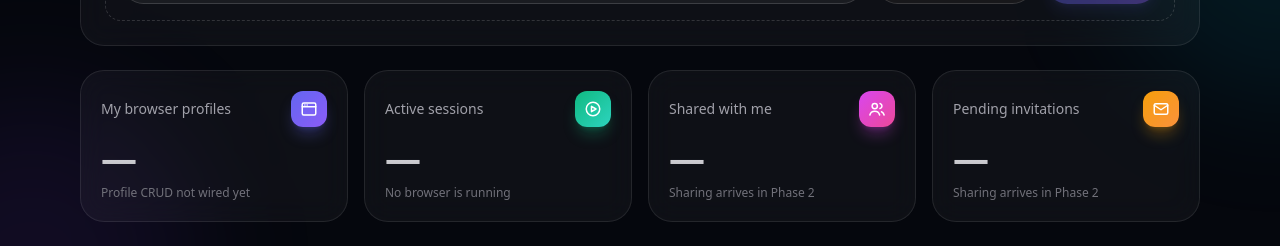
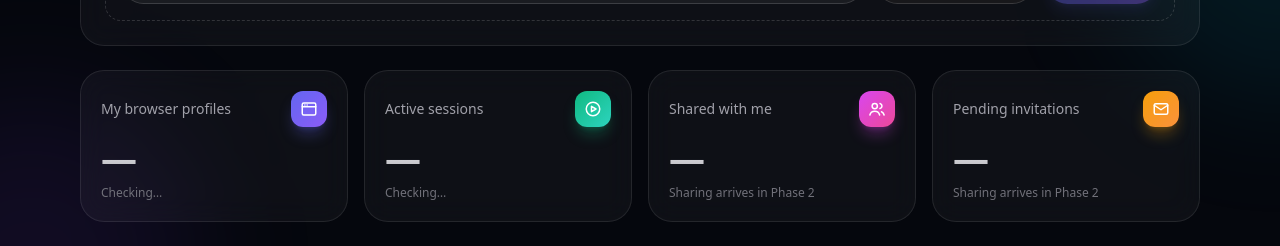
Before and after one commit to faisalali4770/secure-cloud-browser, a Next.js app: page /dashboard in a window 1280 px wide. Shown: the part 477-723 px from the top of the page. Built offline with nearby package versions, Linux system fonts and the light colour scheme; no server answers.

Commit message:
Phase 1 dashboard pack

```diff
--- a/src/app/dashboard/page.tsx
+++ b/src/app/dashboard/page.tsx
@@ -1,63 +1,10 @@
-import BrowserPanel from "@/components/BrowserPanel";
-// Dashboard (Phase 1) — redesigned shell: layout and honest empty states.
-// The "Your cloud browser" panel is live: it polls /api/browser/status and
-// starts/stops the browser via the orchestrator on the user's host. Profile
-// CRUD is Phase 1 remaining work (see README PHASE 1 STATUS).
-// Nothing on this page is fake data presented as real — the "—" values and
-// notes say exactly what is and is not wired.
+import DashboardLive from "@/components/DashboardLive";
 
-const cards = [
-  {
-    title: "My browser profiles",
-    value: "—",
-    note: "Profile CRUD not wired yet",
-    icon: (
-      <svg width="18" height="18" viewBox="0 0 24 24" fill="none" stroke="white" strokeWidth="2" strokeLinecap="round" strokeLinejoin="round" aria-hidden="true">
-        <rect x="3" y="4" width="18" height="16" rx="2" />
-        <path d="M3 9h18" />
-        <path d="M6.5 6.5h.01M9.5 6.5h.01" />
-      </svg>
-    ),
-    chip: "from-indigo-500 to-violet-500 shadow-indigo-500/30"
-  },
-  {
-    title: "Active sessions",
-    value: "—",
-    note: "No browser is running",
-    icon: (
-      <svg width="18" height="18" viewBox="0 0 24 24" fill="none" stroke="white" strokeWidth="2" strokeLinecap="round" strokeLinejoin="round" aria-hidden="true">
-        <circle cx="12" cy="12" r="9" />
-        <path d="M10 8.5v7l6-3.5z" />
-      </svg>
-    ),
-    chip: "from-emerald-500 to-teal-400 shadow-emerald-500/30"
-  },
-  {
-    title: "Shared with me",
-    value: "—",
-    note: "Sharing arrives in Phase 2",
-    icon: (
-      <svg width="18" height="18" viewBox="0 0 24 24" fill="none" stroke="white" strokeWidth="2" strokeLinecap="round" strokeLinejoin="round" aria-hidden="true">
-        <circle cx="9" cy="8" r="3.5" />
-        <path d="M2.5 20c.8-3.2 3.4-5 6.5-5s5.7 1.8 6.5 5" />
-        <path d="M16 4.6a3.5 3.5 0 0 1 0 6.8M21.5 20c-.5-2-1.7-3.5-3.5-4.3" />
-      </svg>
-    ),
-    chip: "from-fuchsia-500 to-pink-500 shadow-fuchsia-500/30"
-  },
-  {
-    title: "Pending invitations",
-    value: "—",
-    note: "Sharing arrives in Phase 2",
-    icon: (
-      <svg width="18" height="18" viewBox="0 0 24 24" fill="none" stroke="white" strokeWidth="2" strokeLinecap="round" strokeLinejoin="round" aria-hidden="true">
-        <rect x="3" y="5" width="18" height="14" rx="2" />
-        <path d="m3 7 9 6 9-6" />
-      </svg>
-    ),
-    chip: "from-amber-500 to-orange-400 shadow-amber-500/30"
-  }
-];
+// Dashboard — the live section (browser panel + stat cards) is rendered by
+// DashboardLive, which fetches /api/browser/status ONCE and feeds both the
+// panel and the cards from that single response, so the two can never
+// contradict each other. The sharing cards stay honest "Phase 2"
+// placeholders; nothing on this page is fake data presented as real.
 
 const securityItems = [
   { label: "Change password", status: "Phase 1 remaining" },
@@ -82,21 +29,8 @@ export default function DashboardPage() {
         </div>
       </div>
 
-      <BrowserPanel />
-
-      {/* Stat cards */}
-      <div className="grid gap-4 sm:grid-cols-2 lg:grid-cols-4">
-        {cards.map((c) => (
-          <div key={c.title} className="glass group rounded-3xl p-5 transition duration-300 hover:-translate-y-0.5 hover:bg-white/[0.07]">
-            <div className="flex items-center justify-between">
-              <p className="text-sm text-zinc-400">{c.title}</p>
-              <span className={`flex h-9 w-9 items-center justify-center rounded-xl bg-gradient-to-br shadow-lg ${c.chip}`}>{c.icon}</span>
-            </div>
-            <p className="mt-3 bg-gradient-to-b from-white to-zinc-400 bg-clip-text text-4xl font-extrabold tracking-tight text-transparent">{c.value}</p>
-            <p className="mt-1.5 text-xs text-zinc-500">{c.note}</p>
-          </div>
-        ))}
-      </div>
+      {/* Live browser panel + stat cards (one shared status fetch) */}
+      <DashboardLive />
 
       {/* Activity + security */}
       <div className="grid gap-4 lg:grid-cols-2">
```
